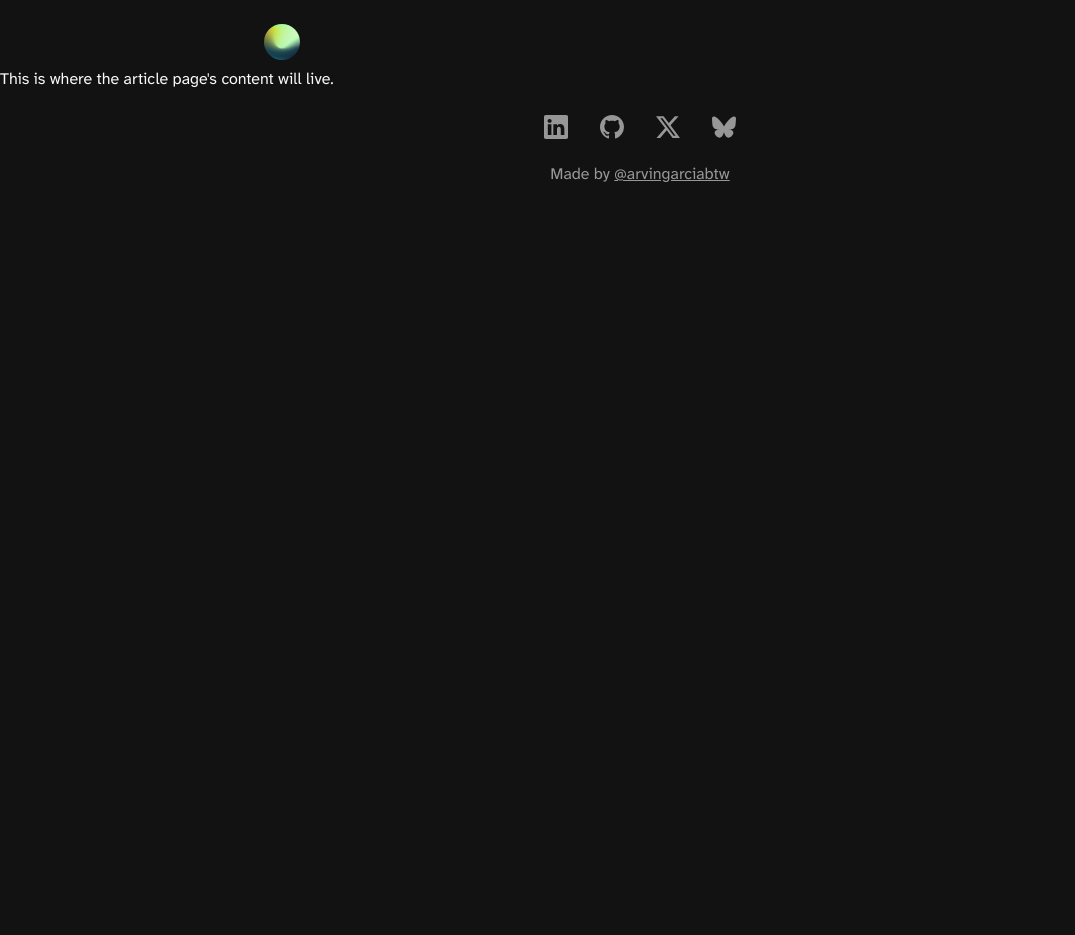
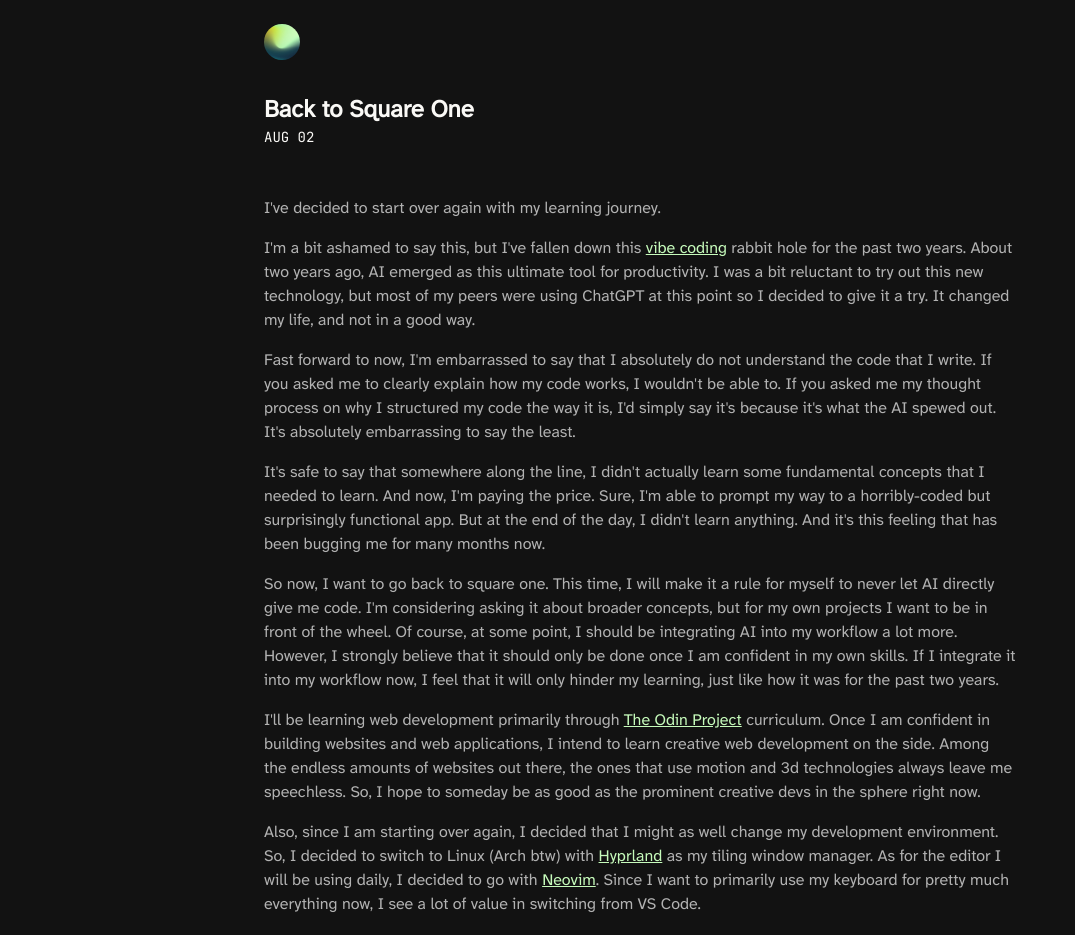
Before and after one commit to arvingarciabtw/blog, a React app: page /1 in a window 1280 px wide. Shown: the top 935 px of the page, without its empty margins (0-1075 px from the left). Before the commit the page ends 800 px from the top, so only its background shows below. Built offline with nearby package versions, Linux system fonts and the light colour scheme; the HTML template or start-up script is replaced by a standard one.

Commit message:
feat: implement working routes

```diff
--- a/package.json
+++ b/package.json
@@ -12,7 +12,8 @@
   "dependencies": {
     "react": "^19.1.1",
     "react-dom": "^19.1.1",
-    "react-router": "^7.9.4"
+    "react-router": "^7.9.4",
+    "react-router-dom": "^7.9.4"
   },
   "devDependencies": {
     "@eslint/js": "^9.36.0",
--- /dev/null
+++ b/src/components/articles/Article1.jsx
@@ -0,0 +1,90 @@
+function Article1() {
+  return (
+    <>
+      <p>I've decided to start over again with my learning journey.</p>
+      <p>
+        I'm a bit ashamed to say this, but I've fallen down this{' '}
+        <a
+          href="https://x.com/karpathy/status/1886192184808149383"
+          target="_blank"
+          rel="noopener noreferrer"
+        >
+          vibe coding
+        </a>{' '}
+        rabbit hole for the past two years. About two years ago, AI emerged as
+        this ultimate tool for productivity. I was a bit reluctant to try out
+        this new technology, but most of my peers were using ChatGPT at this
+        point so I decided to give it a try. It changed my life, and not in a
+        good way.
+      </p>
+      <p>
+        Fast forward to now, I'm embarrassed to say that I absolutely do not
+        understand the code that I write. If you asked me to clearly explain how
+        my code works, I wouldn't be able to. If you asked me my thought process
+        on why I structured my code the way it is, I'd simply say it's because
+        it's what the AI spewed out. It's absolutely embarrassing to say the
+        least.
+      </p>
+      <p>
+        It's safe to say that somewhere along the line, I didn't actually learn
+        some fundamental concepts that I needed to learn. And now, I'm paying
+        the price. Sure, I'm able to prompt my way to a horribly-coded but
+        surprisingly functional app. But at the end of the day, I didn't learn
+        anything. And it's this feeling that has been bugging me for many months
+        now.
+      </p>
+      <p>
+        So now, I want to go back to square one. This time, I will make it a
+        rule for myself to never let AI directly give me code. I'm considering
+        asking it about broader concepts, but for my own projects I want to be
+        in front of the wheel. Of course, at some point, I should be integrating
+        AI into my workflow a lot more. However, I strongly believe that it
+        should only be done once I am confident in my own skills. If I integrate
+        it into my workflow now, I feel that it will only hinder my learning,
+        just like how it was for the past two years.
+      </p>
+      <p>
+        I'll be learning web development primarily through{' '}
+        <a
+          href="https://www.theodinproject.com/"
+          target="_blank"
+          rel="noopener noreferrer"
+        >
+          The Odin Project
+        </a>{' '}
+        curriculum. Once I am confident in building websites and web
+        applications, I intend to learn creative web development on the side.
+        Among the endless amounts of websites out there, the ones that use
+        motion and 3d technologies always leave me speechless. So, I hope to
+        someday be as good as the prominent creative devs in the sphere right
+        now.
+      </p>
+      <p>
+        Also, since I am starting over again, I decided that I might as well
+        change my development environment. So, I decided to switch to Linux
+        (Arch btw) with{' '}
+        <a
+          href="https://hypr.land/news/update41/"
+          target="_blank"
+          rel="noopener noreferrer"
+        >
+          Hyprland
+        </a>{' '}
+        as my tiling window manager. As for the editor I will be using daily, I
+        decided to go with{' '}
+        <a href="https://neovim.io/" target="_blank" rel="noopener noreferrer">
+          Neovim
+        </a>
+        . Since I want to primarily use my keyboard for pretty much everything
+        now, I see a lot of value in switching from VS Code.
+      </p>
+      <p>
+        That's pretty much it. Every week, I'll be writing a blog article
+        talking about what I learned and what I did for that week.
+      </p>
+      <p>It's time to lock in.</p>
+    </>
+  );
+}
+
+export default Article1;
--- /dev/null
+++ b/src/data.jsx
@@ -0,0 +1,82 @@
+import Article1 from './components/articles/Article1';
+
+const blogs = [
+  {
+    id: '1',
+    title: 'Back to Square One',
+    date: 'AUG 02',
+    content: <Article1 />,
+  },
+  {
+    id: '2',
+    title: 'Web Development Foundations',
+    date: 'AUG 10',
+    content: `
+      <p>Paragraph 1</p>
+      <p>Paragraph 2</p>
+      <p>Paragraph 3</p>
+    `,
+  },
+  {
+    id: '3',
+    title: 'Intermediate HTML and CSS',
+    date: 'AUG 17',
+    content: `
+      <p>Paragraph 1</p>
+      <p>Paragraph 2</p>
+      <p>Paragraph 3</p>
+    `,
+  },
+  {
+    id: '4',
+    title: 'JavaScript: The Halfway Point',
+    date: 'AUG 24',
+    content: `
+      <p>Paragraph 1</p>
+      <p>Paragraph 2</p>
+      <p>Paragraph 3</p>
+    `,
+  },
+  {
+    id: '5',
+    title: 'Test Driven Development',
+    date: 'AUG 31',
+    content: `
+      <p>Paragraph 1</p>
+      <p>Paragraph 2</p>
+      <p>Paragraph 3</p>
+    `,
+  },
+  {
+    id: '6',
+    title: 'Advanced HTML and CSS',
+    date: 'SEP 07',
+    content: `
+      <p>Paragraph 1</p>
+      <p>Paragraph 2</p>
+      <p>Paragraph 3</p>
+    `,
+  },
+  {
+    id: '7',
+    title: 'React: The Basics',
+    date: 'SEP 14',
+    content: `
+      <p>Paragraph 1</p>
+      <p>Paragraph 2</p>
+      <p>Paragraph 3</p>
+    `,
+  },
+  {
+    id: '8',
+    title: 'React: State and Rendering',
+    date: 'OCT 12',
+    content: `
+      <p>Paragraph 1</p>
+      <p>Paragraph 2</p>
+      <p>Paragraph 3</p>
+    `,
+  },
+];
+
+export default blogs;
--- a/src/pages/ArticlePage.jsx
+++ b/src/pages/ArticlePage.jsx
@@ -1,11 +1,28 @@
+import styles from '../styles/ArticlePage.module.css';
+import { useParams } from 'react-router';
 import NavBar from '../components/NavBar';
+import Content from '../components/Content';
 import Footer from '../components/Footer';
+import blogs from '../data';
 
 function ArticlePage() {
+  const { id } = useParams();
+  const blog = blogs.find((b) => b.id === id);
+
+  if (!blog) {
+    return <h1>Blog not found.</h1>;
+  }
+
   return (
     <>
       <NavBar />
-      <p>This is where the article page's content will live.</p>
+      <Content>
+        <article>
+          <h1>{blog.title}</h1>
+          <p className={styles.date}>{blog.date}</p>
+          <div className={styles.containerArticleContent}>{blog.content}</div>
+        </article>
+      </Content>
       <Footer />
     </>
   );
--- a/src/pages/HomePage.jsx
+++ b/src/pages/HomePage.jsx
@@ -1,8 +1,11 @@
 import styles from '../styles/HomePage.module.css';
+import { Link } from 'react-router';
 import NavBar from '../components/NavBar';
 import Content from '../components/Content';
 import Footer from '../components/Footer';
-import { Link } from 'react-router';
+import data from '../data';
+
+const blogs = data.reverse();
 
 function ArticlesSection({ year, children }) {
   return (
@@ -13,9 +16,9 @@ function ArticlesSection({ year, children }) {
   );
 }
 
-function ArticleLink({ title, date }) {
+function ArticleLink({ title, date, id }) {
   return (
-    <Link to="/:id" className={styles.containerArticleLink}>
+    <Link to={`/${id}`} className={styles.containerArticleLink}>
       <p className={styles.title}>{title}</p>
       <p className={styles.date}>{date}</p>
     </Link>
@@ -33,14 +36,14 @@ function HomePage() {
           you can see my learnings throughout my journey.
         </p>
         <ArticlesSection year="2025">
-          <ArticleLink title="React: State and Rendering" date="OCT 12" />
-          <ArticleLink title="React: The Basics" date="SEP 14" />
-          <ArticleLink title="Advanced HTML and CSS" date="SEP 07" />
-          <ArticleLink title="Test Driven Development" date="AUG 31" />
-          <ArticleLink title="JavaScript: The Halfway Point" date="AUG 24" />
-          <ArticleLink title="Intermediate HTML and CSS" date="AUG 17" />
-          <ArticleLink title="Web Development Foundations" date="AUG 10" />
-          <ArticleLink title="Back to Square One" date="AUG 02" />
+          {blogs.map((blog) => (
+            <ArticleLink
+              id={blog.id}
+              key={blog.id}
+              title={blog.title}
+              date={blog.date}
+            />
+          ))}
         </ArticlesSection>
       </Content>
       <Footer />
--- a/src/styles/ArticlePage.module.css
+++ b/src/styles/ArticlePage.module.css
@@ -0,0 +1,17 @@
+.date {
+  font-family: 'JetBrains Mono';
+  font-size: 0.875rem;
+}
+
+.containerArticleContent {
+  margin-top: 3rem;
+  display: flex;
+  flex-direction: column;
+  gap: 1rem;
+
+  color: var(--light-gray);
+}
+
+.containerArticleContent a {
+  color: var(--accent);
+}
--- a/src/styles/index.css
+++ b/src/styles/index.css
@@ -29,6 +29,7 @@
   --accent: #c6fbbb;
   --gray: #979797;
   --dark-gray: #606060;
+  --light-gray: #b2b2b2;
 }
 
 * {
```
Also changed, not shown: 1 other file (tests, documents, lock files or other folders).
